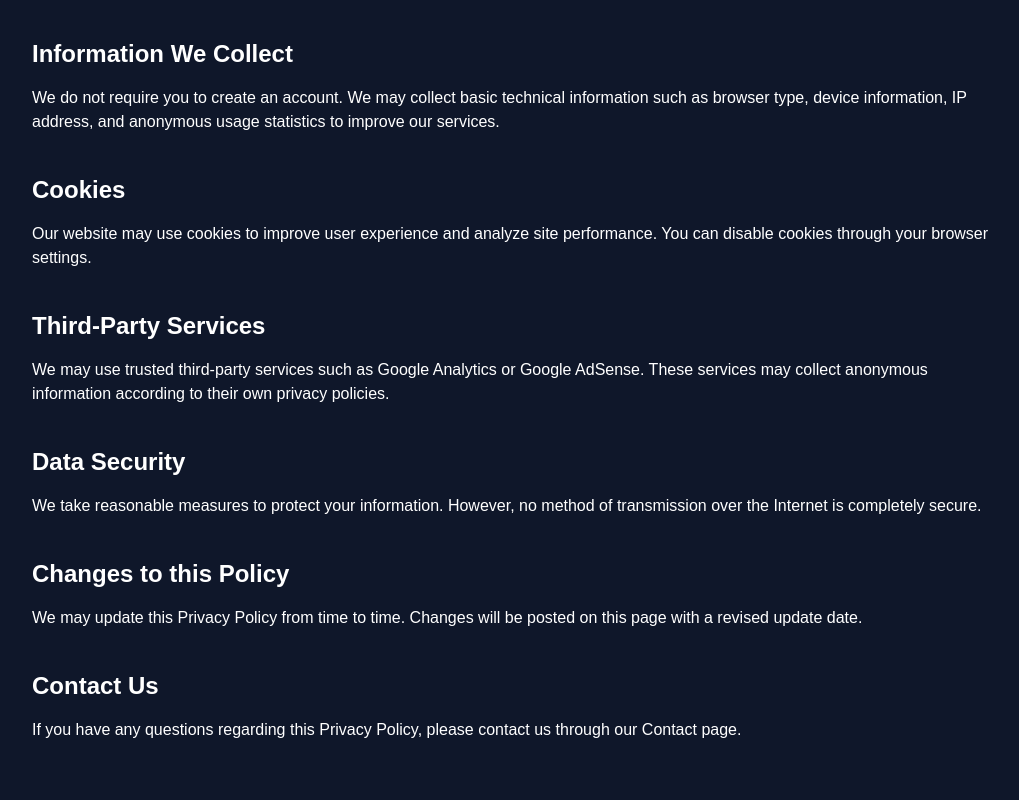
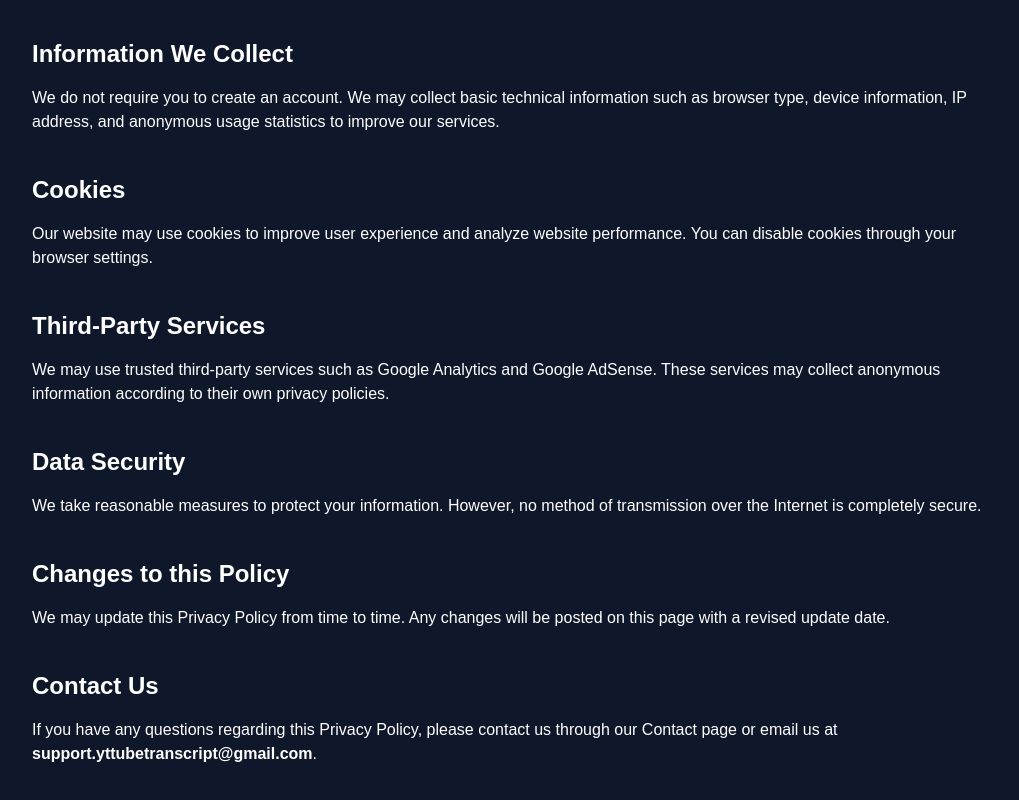
Before and after one commit to gufranali001/yt-transcript, a Next.js app in the folder frontend/: page /privacy-policy in a window 1280 px wide. Shown: the part 234-1034 px from the top of the page, without its empty margins (120-1139 px from the left). Built offline with nearby package versions, Linux system fonts and the light colour scheme.

Commit message:
Improve Privacy Policy SEO

```diff
--- a/frontend/app/privacy-policy/page.tsx
+++ b/frontend/app/privacy-policy/page.tsx
@@ -1,22 +1,69 @@
-export const metadata = {
+import type { Metadata } from "next";
+
+export const metadata: Metadata = {
   title: "Privacy Policy",
+
   description:
-    "Read the Privacy Policy of YT Tube Transcript and learn how we collect, use, and protect your information.",
+    "Read the Privacy Policy of YT Tube Transcript to understand how we collect, use, and protect your information while using our free YouTube Transcript Generator.",
+
+  keywords: [
+    "Privacy Policy",
+    "YT Tube Transcript Privacy",
+    "YouTube Transcript Generator Privacy",
+    "Data Protection",
+    "Cookies Policy",
+  ],
+
+  alternates: {
+    canonical: "https://yttubetranscript.com/privacy-policy",
+  },
+
+  openGraph: {
+    title: "Privacy Policy | YT Tube Transcript",
+    description:
+      "Learn how YT Tube Transcript collects, uses, and protects your information.",
+    url: "https://yttubetranscript.com/privacy-policy",
+    siteName: "YT Tube Transcript",
+    type: "website",
+    images: [
+      {
+        url: "https://yttubetranscript.com/og-image.png",
+        width: 1200,
+        height: 630,
+        alt: "YT Tube Transcript",
+      },
+    ],
+  },
+
+  twitter: {
+    card: "summary_large_image",
+    title: "Privacy Policy | YT Tube Transcript",
+    description:
+      "Read the Privacy Policy of YT Tube Transcript.",
+    images: ["https://yttubetranscript.com/og-image.png"],
+  },
+
+  robots: {
+    index: true,
+    follow: true,
+  },
 };
 
 export default function PrivacyPolicy() {
   return (
     <main className="max-w-5xl mx-auto px-6 py-16 text-white">
-      <h1 className="text-4xl font-bold mb-8">Privacy Policy</h1>
+      <h1 className="text-4xl font-bold mb-8">
+        Privacy Policy
+      </h1>
 
       <p className="mb-6 text-gray-300">
         Last updated: August 2026
       </p>
 
       <p className="mb-6">
-        At <strong>YT Tube Transcript</strong>, we value your privacy. This
-        Privacy Policy explains what information we collect, how we use it, and
-        how we protect it when you use our website.
+        At <strong>YT Tube Transcript</strong>, we value your privacy.
+        This Privacy Policy explains what information we collect,
+        how we use it, and how we protect it when you use our website.
       </p>
 
       <h2 className="text-2xl font-semibold mt-10 mb-4">
@@ -24,9 +71,10 @@ export default function PrivacyPolicy() {
       </h2>
 
       <p className="mb-6">
-        We do not require you to create an account. We may collect basic
-        technical information such as browser type, device information, IP
-        address, and anonymous usage statistics to improve our services.
+        We do not require you to create an account.
+        We may collect basic technical information such as browser type,
+        device information, IP address, and anonymous usage statistics
+        to improve our services.
       </p>
 
       <h2 className="text-2xl font-semibold mt-10 mb-4">
@@ -34,8 +82,9 @@ export default function PrivacyPolicy() {
       </h2>
 
       <p className="mb-6">
-        Our website may use cookies to improve user experience and analyze site
-        performance. You can disable cookies through your browser settings.
+        Our website may use cookies to improve user experience
+        and analyze website performance.
+        You can disable cookies through your browser settings.
       </p>
 
       <h2 className="text-2xl font-semibold mt-10 mb-4">
@@ -43,9 +92,10 @@ export default function PrivacyPolicy() {
       </h2>
 
       <p className="mb-6">
-        We may use trusted third-party services such as Google Analytics or
-        Google AdSense. These services may collect anonymous information
-        according to their own privacy policies.
+        We may use trusted third-party services such as Google Analytics
+        and Google AdSense.
+        These services may collect anonymous information according
+        to their own privacy policies.
       </p>
 
       <h2 className="text-2xl font-semibold mt-10 mb-4">
@@ -53,8 +103,9 @@ export default function PrivacyPolicy() {
       </h2>
 
       <p className="mb-6">
-        We take reasonable measures to protect your information. However, no
-        method of transmission over the Internet is completely secure.
+        We take reasonable measures to protect your information.
+        However, no method of transmission over the Internet
+        is completely secure.
       </p>
 
       <h2 className="text-2xl font-semibold mt-10 mb-4">
@@ -62,8 +113,9 @@ export default function PrivacyPolicy() {
       </h2>
 
       <p className="mb-6">
-        We may update this Privacy Policy from time to time. Changes will be
-        posted on this page with a revised update date.
+        We may update this Privacy Policy from time to time.
+        Any changes will be posted on this page
+        with a revised update date.
       </p>
 
       <h2 className="text-2xl font-semibold mt-10 mb-4">
@@ -71,8 +123,10 @@ export default function PrivacyPolicy() {
       </h2>
 
       <p>
-        If you have any questions regarding this Privacy Policy, please contact
-        us through our Contact page.
+        If you have any questions regarding this Privacy Policy,
+        please contact us through our Contact page
+        or email us at{" "}
+        <strong>support.yttubetranscript@gmail.com</strong>.
       </p>
     </main>
   );
```
